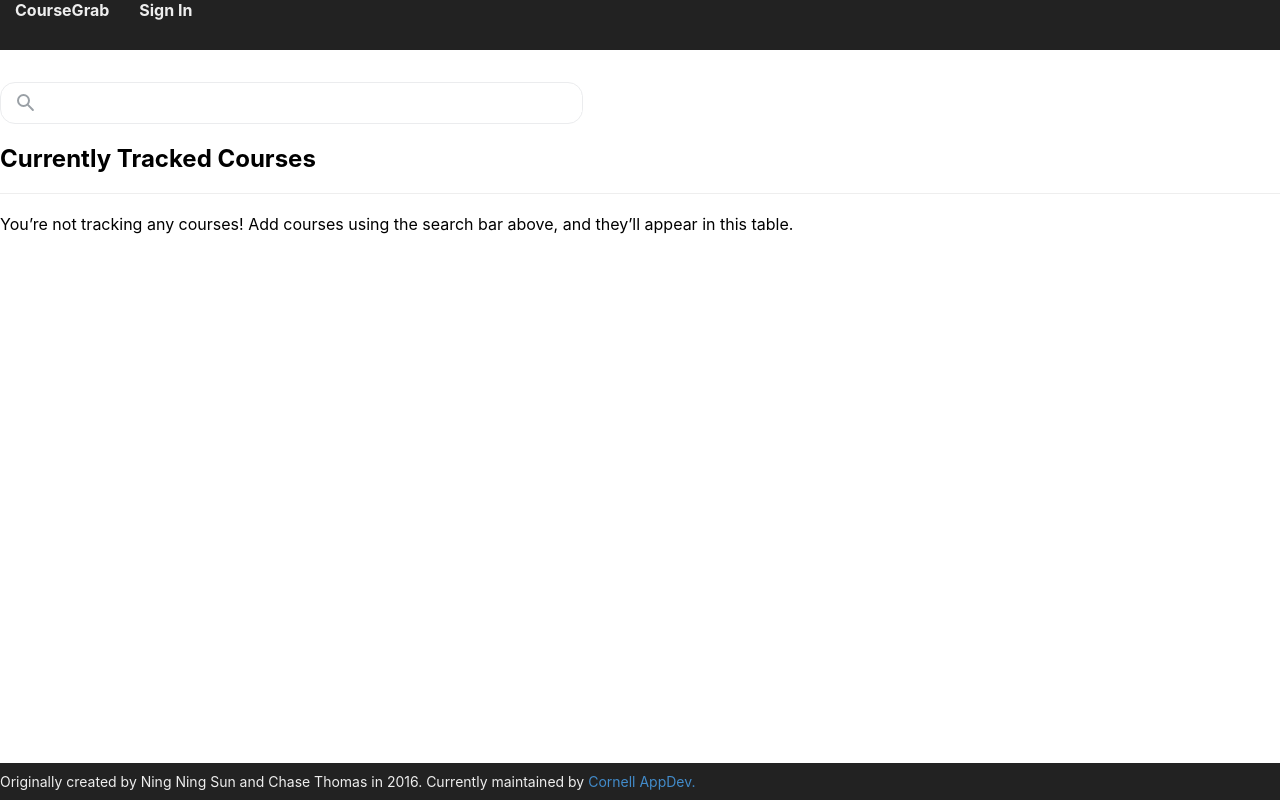
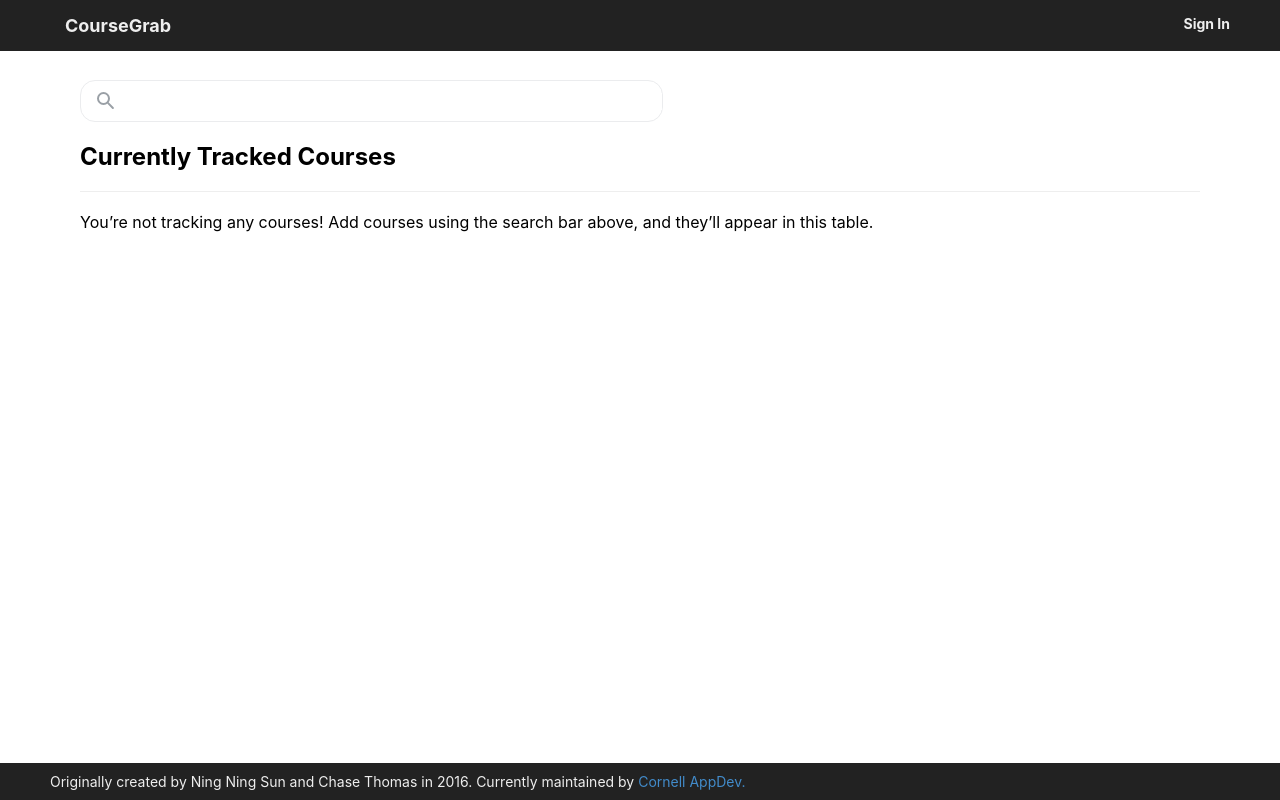
Before and after one commit to cuappdev/coursegrab-web, a React (Create React App) app: page / in a window 1280 px wide. Built offline with nearby package versions, Linux system fonts and the light colour scheme.

Commit message:
Add container for left and right margins

```diff
--- a/src/App.css
+++ b/src/App.css
@@ -1,5 +1,10 @@
 .App {
   text-align: center;
+}
+
+.container {
+  margin-left: 50px;
+  margin-right: 50px;
 }
 
 hr {
--- a/src/App.tsx
+++ b/src/App.tsx
@@ -1,19 +1,17 @@
 import React from 'react';
-import logo from './logo.svg';
 import './App.css';
 
 import Footer from './components/Footer/Footer';
 import Navigator from './components/Navigator/Navigator';
 import SearchBar from './components/Search/SearchBar';
+import TrackedCoursesView from './components/TrackedCourses/TrackedCoursesView'
 
 function App() {
   return (
     <div>
       <Navigator />
       <SearchBar />
-      <h2>Currently Tracked Courses</h2>
-      <hr />
-      <p>You’re not tracking any courses! Add courses using the search bar above, and they’ll appear in this table.</p>
+      <TrackedCoursesView />
       <Footer />
     </div >
   );
--- a/src/components/Footer/Footer.css
+++ b/src/components/Footer/Footer.css
@@ -3,7 +3,7 @@
   background-color: #222;
   color: #EEE;
   margin: auto;
-  position: absolute;
+  position: fixed;
   width: 100%;
   font-size: 14px;
 }
--- a/src/components/Footer/Footer.tsx
+++ b/src/components/Footer/Footer.tsx
@@ -6,9 +6,11 @@ class Footer extends React.Component {
   render() {
     return (
       <div className="footer">
-        <p>
-          Originally created by Ning Ning Sun and Chase Thomas in 2016. Currently maintained by <a href="https://cornellappdev.com">Cornell AppDev.</a>
-        </p>
+        <div className="container">
+          <p>
+            Originally created by Ning Ning Sun and Chase Thomas in 2016. Currently maintained by <a href="https://cornellappdev.com">Cornell AppDev.</a>
+          </p>
+        </div>
       </div>
     );
   };
--- a/src/components/Navigator/Navigator.css
+++ b/src/components/Navigator/Navigator.css
@@ -1,12 +1,29 @@
-.header-view {
+.nav-view {
+  top: 0;
+  position: fixed;
   background-color: #222;
-  height: 50px;
-  margin: 0;
+  width: 100%;
+  display: inline-block;
+  padding: 15px;
 }
 
-.header-view a {
+.nav-view a {
   font-weight: bold;
   color: #EEE;
   text-decoration: none;
-  padding: 15px;
 }
+
+.nav-view a:hover {
+  opacity: 0.8;
+}
+
+.nav-left {
+  float: left;
+  font-size: 18px;
+}
+
+.nav-right {
+  float: right;
+  font-size: 14px;
+  padding-right: 15px;
+}
--- a/src/components/Navigator/Navigator.tsx
+++ b/src/components/Navigator/Navigator.tsx
@@ -5,9 +5,11 @@ import './Navigator.css';
 class Navigator extends React.Component {
   render() {
     return (
-      <div className="header-view">
-        <a href="/">CourseGrab</a>
-        <a href="/">Sign In</a>
+      <div className="nav-view">
+        <div className="container">
+          <a className="nav-left" href="/">CourseGrab</a>
+          <a className="nav-right" href="/">Sign In</a>
+        </div>
       </div>
     );
   };
--- a/src/components/Search/SearchBar.css
+++ b/src/components/Search/SearchBar.css
@@ -1,8 +1,8 @@
 .search-container {
   width: 583px;
   height: 42px;
-  margin-top: 32px;
-
+  margin-top: 80px;
+  margin-left: 30px;
   background: #FFFFFF;
   border: 1px solid #EBECEE;
   box-sizing: border-box;
--- a/src/components/Search/SearchBar.tsx
+++ b/src/components/Search/SearchBar.tsx
@@ -5,6 +5,7 @@ import './SearchBar.css';
 class SearchBar extends React.Component {
   render() {
     return (
+      <div className='container'>
         <div className='search-container'>
           <svg className="search-icon" width="18" height="18" viewBox="0 0 18 18" fill="none" xmlns="http://www.w3.org/2000/svg">
             <circle cx="6.5" cy="6.5" r="5.5" stroke="#9AA0A6" stroke-width="2" />
@@ -12,6 +13,7 @@ class SearchBar extends React.Component {
           </svg>
           <input className="search-input"></input>
         </div>
+      </div>
     );
   };
 }
--- /dev/null
+++ b/src/components/TrackedCourses/TrackedCoursesView.css
@@ -0,0 +1,3 @@
+.tracked-courses-view {
+  margin: 0 30px;
+}
--- /dev/null
+++ b/src/components/TrackedCourses/TrackedCoursesView.tsx
@@ -0,0 +1,19 @@
+import React from 'react';
+
+import './TrackedCoursesView.css';
+
+class TrackedCoursesView extends React.Component {
+  render() {
+    return (
+      <div className="tracked-courses-view">
+        <div className="container">
+          <h2>Currently Tracked Courses</h2>
+          <hr />
+          <p>You’re not tracking any courses! Add courses using the search bar above, and they’ll appear in this table.</p>
+        </div>
+      </div>
+    );
+  };
+}
+
+export default TrackedCoursesView;
```
Also changed, not shown: src/index.css (line endings or trailing spaces). Lines whose indentation alone changed are shown as unchanged.
